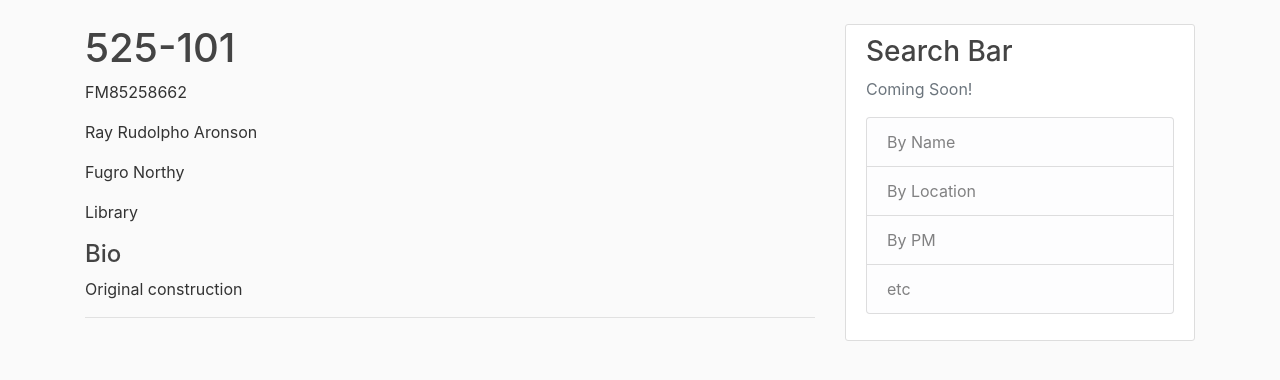
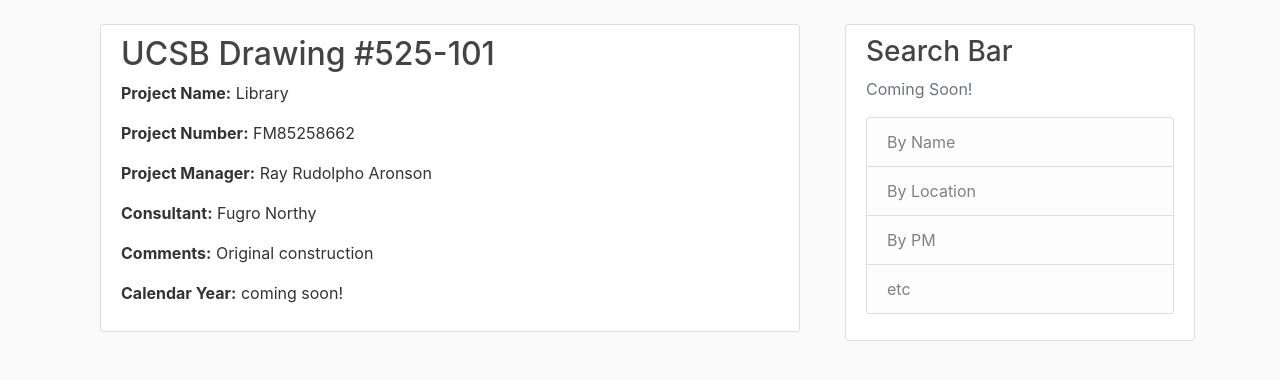
Before and after one commit to pdbartsch/assign_draw_num, a Flask app: page /1/ in a window 1280 px wide. Shown: the part 56-436 px from the top of the page. Run offline with Flask 2, Linux system fonts and the light colour scheme; data comes from the database, SQL or seed files in the repository; both versions use the stored data as it was after the commit; some libraries are stand-ins or nearby versions.

Commit message:
bootstrap styling!

```diff
--- a/flaskdraw/templates/index.html
+++ b/flaskdraw/templates/index.html
@@ -1,7 +1,7 @@
 {% extends 'base.html' %}
 {% block content%}
-<div class="content">
-  <table class="table">
+<div class="content ">
+  <table class="table content-section">
     <thead>
       <tr>
         <th scope="col">UCSB Drawing#</th>
--- a/flaskdraw/templates/locations.html
+++ b/flaskdraw/templates/locations.html
@@ -1,7 +1,7 @@
 {% extends 'base.html' %}
 {% block content %}
 <div class="content">
-  <table class="table">
+  <table class="table content-section">
     <thead>
       <tr>
         <th scope="col">Location #</th>
--- a/flaskdraw/templates/project.html
+++ b/flaskdraw/templates/project.html
@@ -1,23 +1,21 @@
 {% extends 'base.html' %}
 {% block content %}
-<span class="title">
-  <h1>
-    {{ project.locnum }}-{{ project.drawnum }}
-  </h1>
-</span>
-<div class="content">
-  <div class="drawing">
-    <p>{{ project.projectnum }}</p>
-    <p>{{ project.projectmngr }}</p>
-    <p>{{ project.mainconsult }}</p>
-    <p>{{ project.title }}</p>
-    <div class="comments">
-      <h4>Bio</h4>
-      <p>{{ project.comments }}</p>
-    </div>
-    <hr />
+
+<div class="container">
+
+  <div class= "content-section">
+
+    <h2>UCSB Drawing #{{ project.locnum }}-{{ project.drawnum }}</h2>
+    <p><b>Project Name:</b> {{ project.title }}</p>
+    <p><b>Project Number:</b> {{ project.projectnum }}</p>
+    <p><b>Project Manager:</b> {{ project.projectmngr }}</p>
+    <p><b>Consultant:</b> {{ project.mainconsult }}</p>
+    <p><b>Comments:</b> {{ project.comments }}</p>
+    <p><b>Calendar Year:</b> coming soon!</p>
+
 
     {% if current_user.is_authenticated %}
+    <hr>
     <a href="{{ url_for('edit', project_id=project.id) }}">Edit</a>
     <form method="POST" action="{{ url_for('delete', project_id=project.id) }}">
       <input
```
Also changed, not shown: flaskdraw/database.db.
